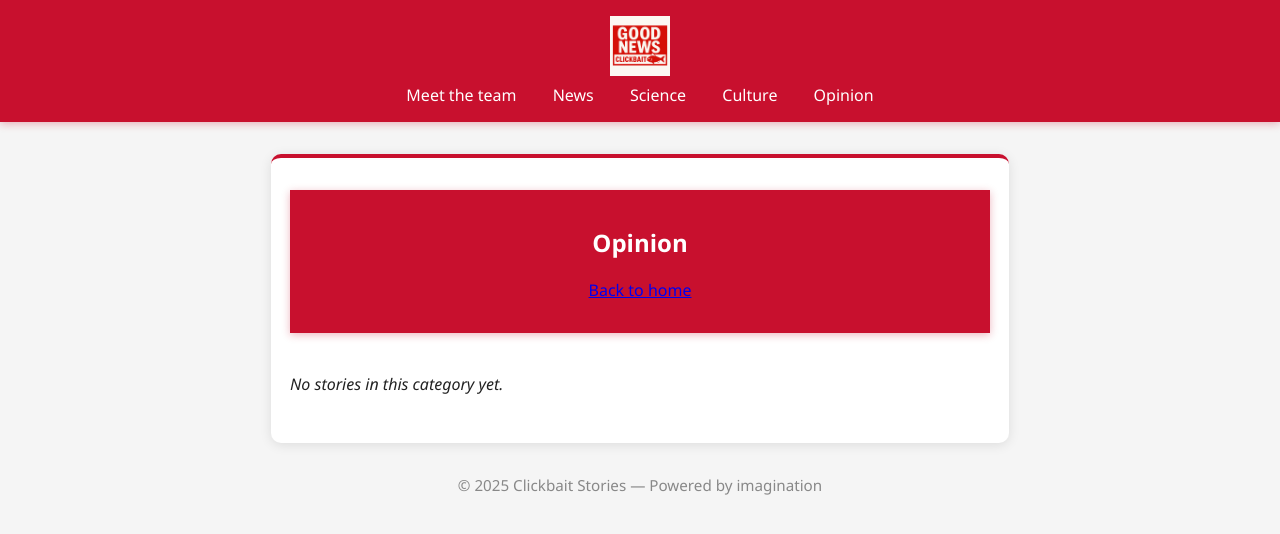
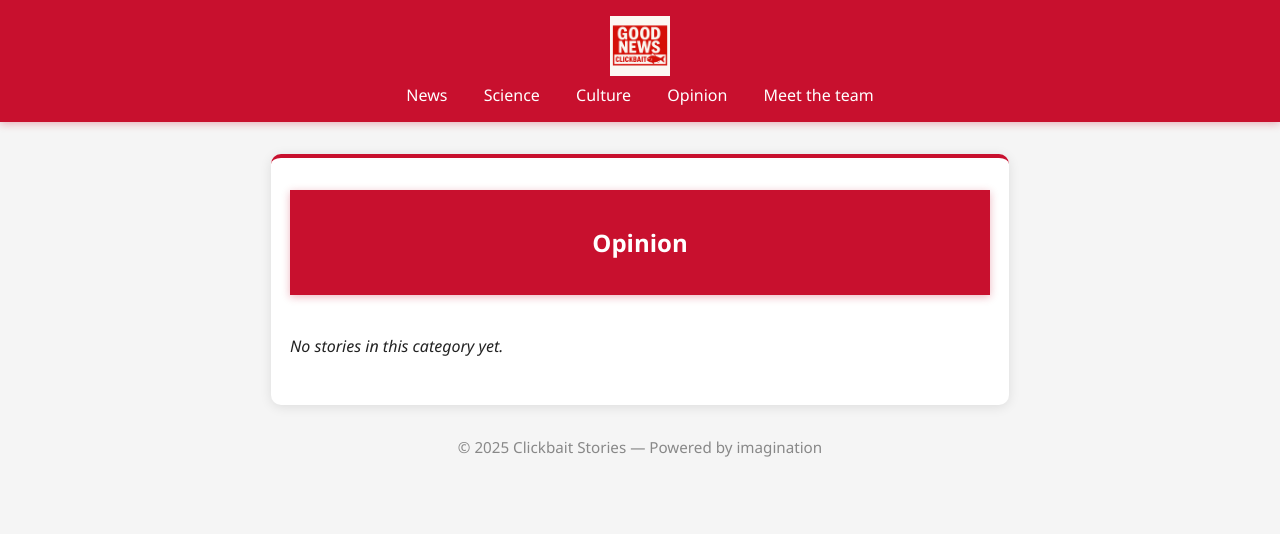
Before and after one commit to dfbr/clickbait_generator, a Jekyll site: the page built from categories/opinion.md, in a window 1280 px wide. Shown: the top 534 px of the page. Built offline with Jekyll 4.4.1, drawn with Linux system fonts in a browser that asks for light colours.

Commit message:
Layout changes

```diff
--- a/_layouts/category.html
+++ b/_layouts/category.html
@@ -6,8 +6,7 @@ layout: default
 
 <article class="category-page">
   <header>
-    <h1>{{ category.name }}</h1>
-    <p><a href="{{ '/' | relative_url }}">Back to home</a></p>
+    <h2>{{ category.name }}</h2>
   </header>
 
   <div class="post-grid">
--- a/_layouts/default.html
+++ b/_layouts/default.html
@@ -77,12 +77,12 @@
       <img src="{{ '/assets/clickbait_generator.png' | relative_url }}" alt="{{ site.title }}" class="logo">
     </a>
     <nav>
-      <a href="{{ '/about.html' | relative_url }}">Meet the team</a>
       {% if site.data.categories %}
         {% for cat in site.data.categories %}
           <a href="{{ '/categories/' | append: cat.id | append: '/' | relative_url }}">{{ cat.name }}</a>
         {% endfor %}
       {% endif %}
+      <a href="{{ '/about.html' | relative_url }}">Meet the team</a>
     </nav>
   </header>
   <main>
```
